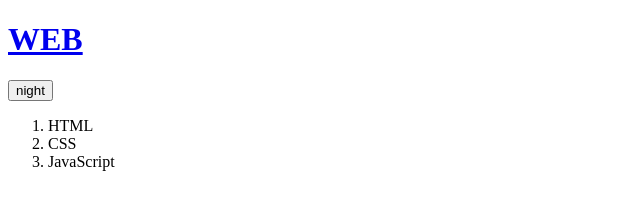
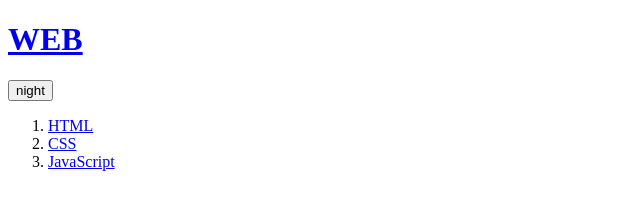
Before and after one commit to brofist528/AjaxTutorial, a plain HTML site: page index.html in a window 1280 px wide. Shown: the whole page, without its empty margins (0-640 px from the left). Drawn offline with nearby package versions, Linux system fonts and the light colour scheme; no server answers.

Commit message:
Add files via upload

```diff
--- a/index.html
+++ b/index.html
@@ -12,9 +12,9 @@
     nightDayHandler(this);
   ">
   <ol>
-    <li><a onclick="fetchPage('html')">HTML</a></li>
-    <li><a onclick="fetchPage('css')">CSS</a></li>
-    <li><a onclick="fetchPage('javascript')">JavaScript</a></li>
+    <li><a href="#!html" onclick="fetchPage('html')">HTML</a></li>
+    <li><a href="#!css" onclick="fetchPage('css')">CSS</a></li>
+    <li><a href="#!javascript" onclick="fetchPage('javascript')">JavaScript</a></li>
   </ol>
   <article>
   </article>
@@ -27,6 +27,12 @@
         }
       )
     }
+
+    if (location.hash) {
+      fetchPage(location.hash.substring(2));
+    } else {
+      fetch("welcome");
+    }
   </script>
 </body>
 </html>
```
Also changed, not shown: 1 other file.
